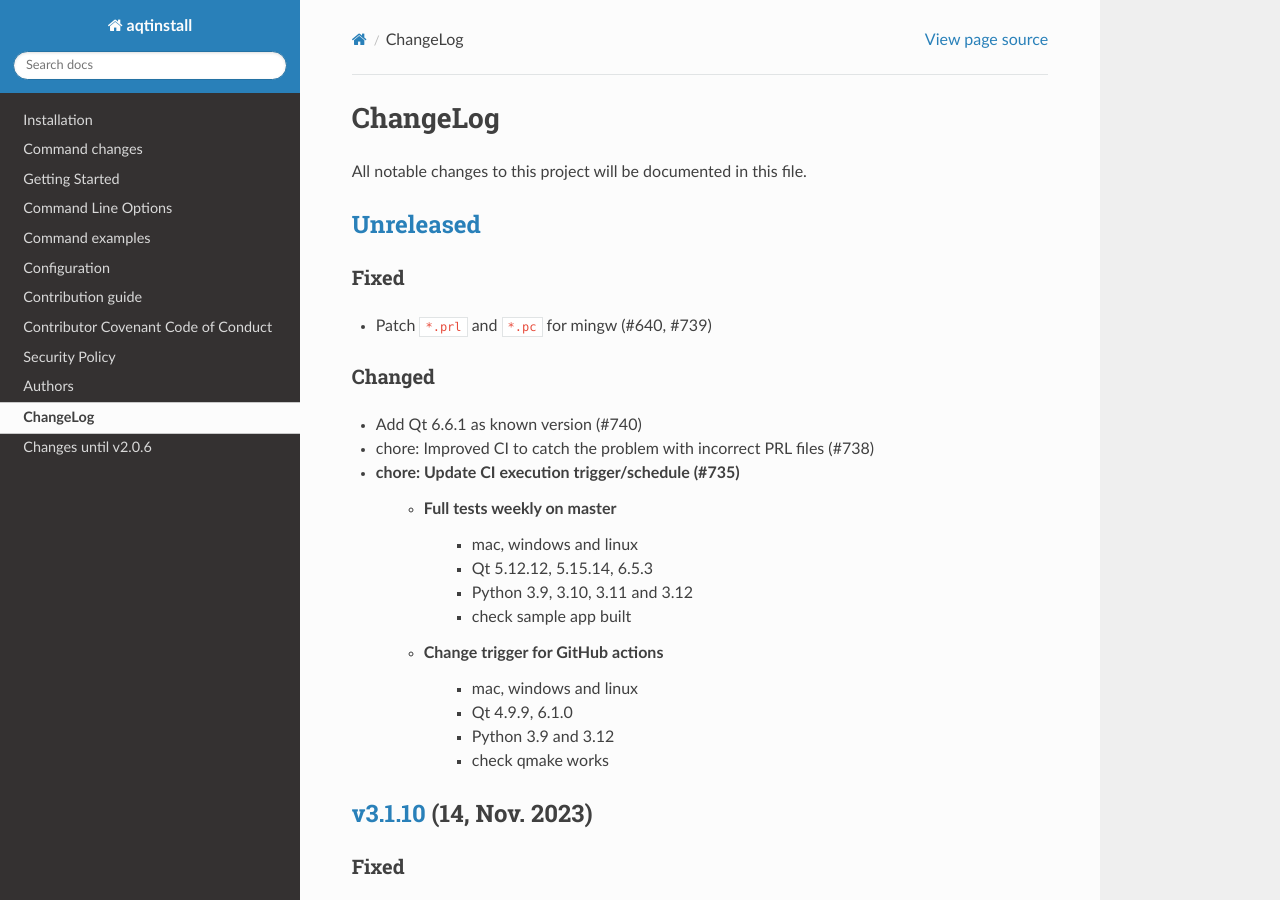
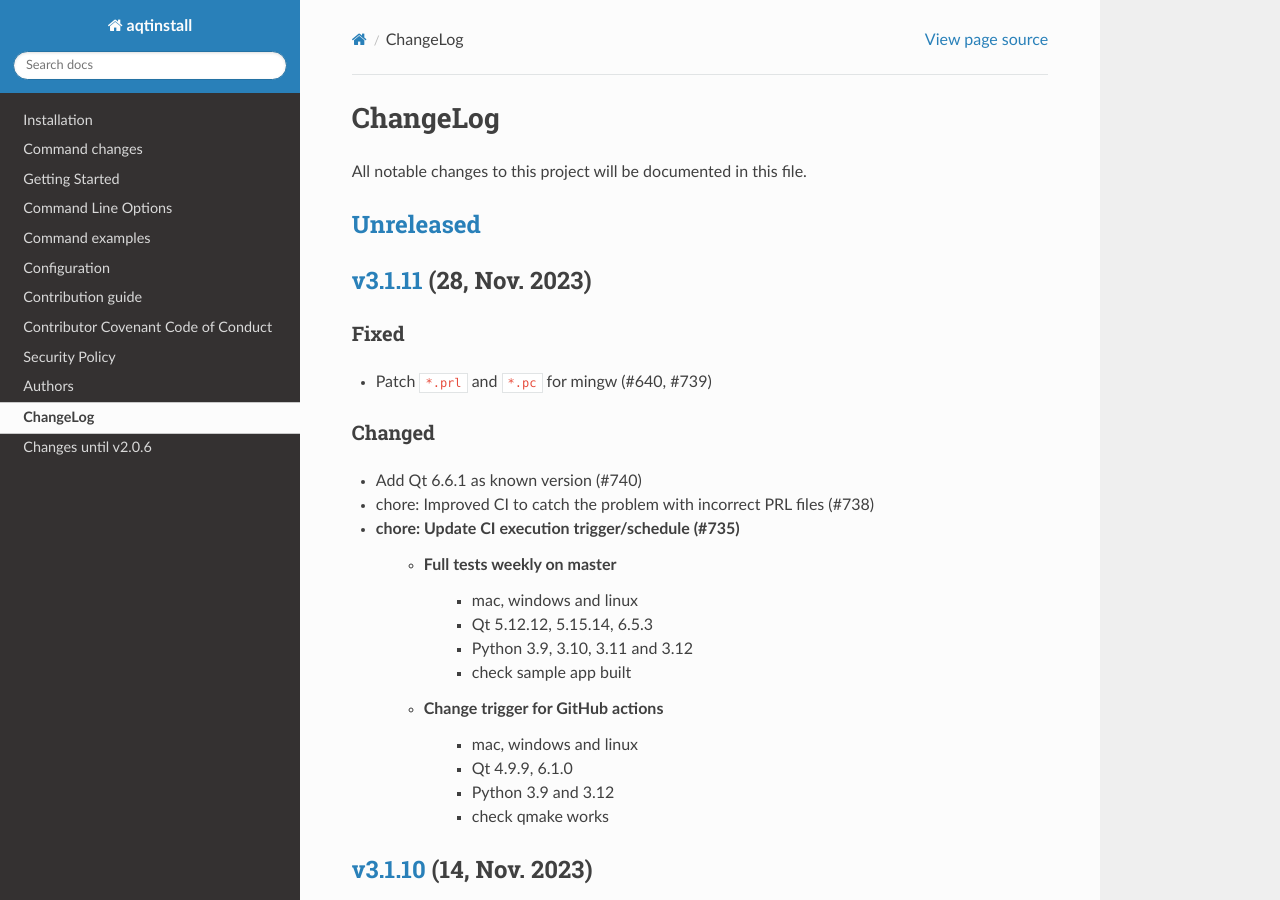
Before and after one commit to miurahr/aqtinstall, a Sphinx documentation site: the page built from docs/CHANGELOG.rst, in a window 1280 px wide and 900 px high. Built offline with Sphinx 7.4.7 and the Read the Docs theme 2.0.0, drawn with Linux system fonts in a browser that asks for light colours; the version number could not be read and is left out.

Commit message:
Release v3.1.11
- Patch ``*.prl`` and ``*.pc`` for mingw
- Known Qt version 6.6.1

Signed-off-by: Hiroshi Miura <miurahr@linux.com>

```diff
--- a/docs/CHANGELOG.rst
+++ b/docs/CHANGELOG.rst
@@ -12,6 +12,9 @@ All notable changes to this project will be documented in this file.
 
 `Unreleased`_
 =============
+
+`v3.1.11`_ (28, Nov. 2023)
+==========================
 
 Fixed
 -----
@@ -318,7 +321,8 @@ Security
 * Check Update.xml file with SHA256 hash (#493)
 
 
-.. _Unreleased: https://github.com/miurahr/aqtinstall/compare/v3.1.10...HEAD
+.. _Unreleased: https://github.com/miurahr/aqtinstall/compare/v3.1.11...HEAD
+.. _v3.1.11: https://github.com/miurahr/aqtinstall/compare/v3.1.10...v3.1.11
 .. _v3.1.10: https://github.com/miurahr/aqtinstall/compare/v3.1.9...v3.1.10
 .. _v3.1.9: https://github.com/miurahr/aqtinstall/compare/v3.1.8...v3.1.9
 .. _v3.1.8: https://github.com/miurahr/aqtinstall/compare/v3.1.7...v3.1.8
```
